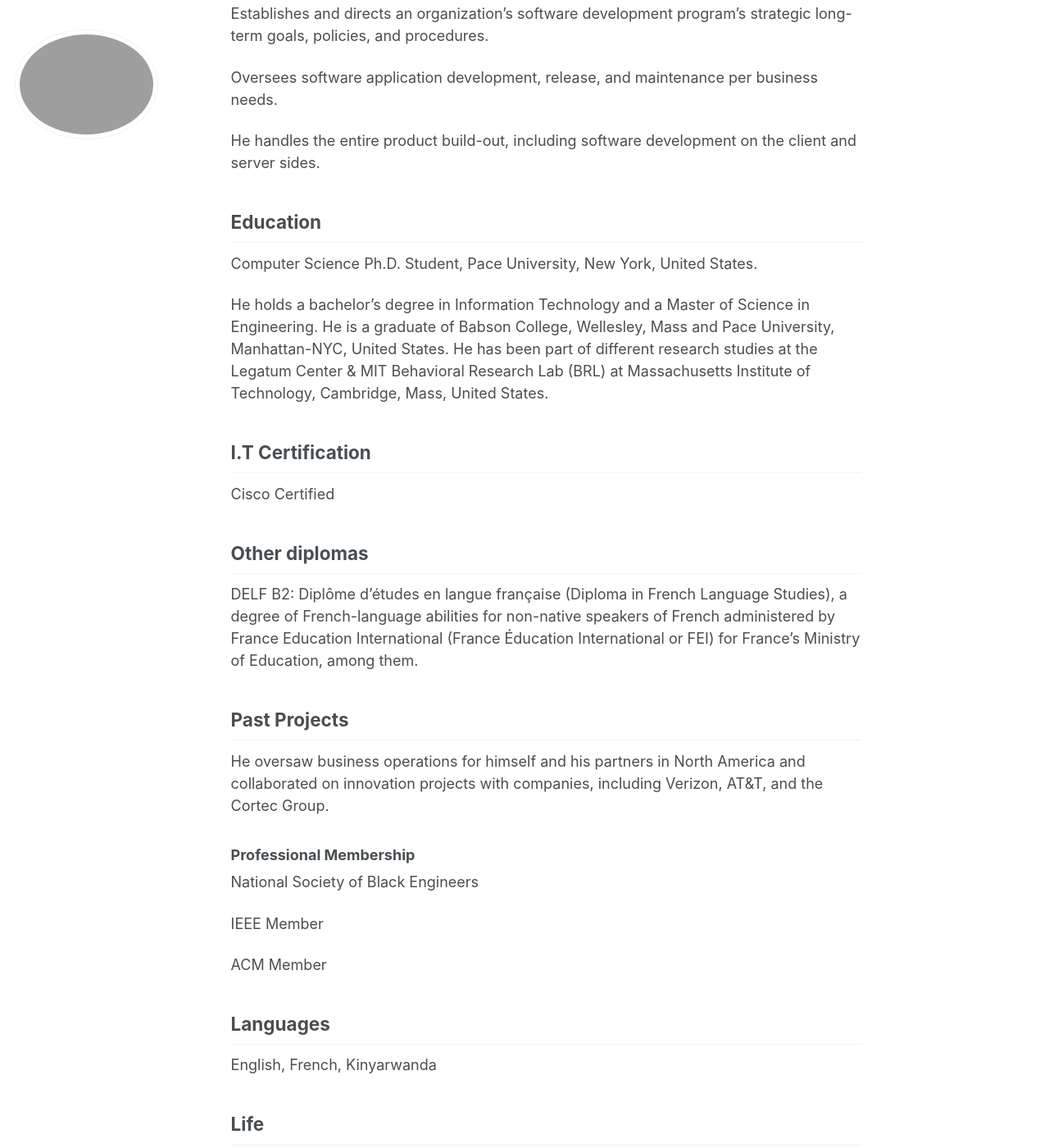
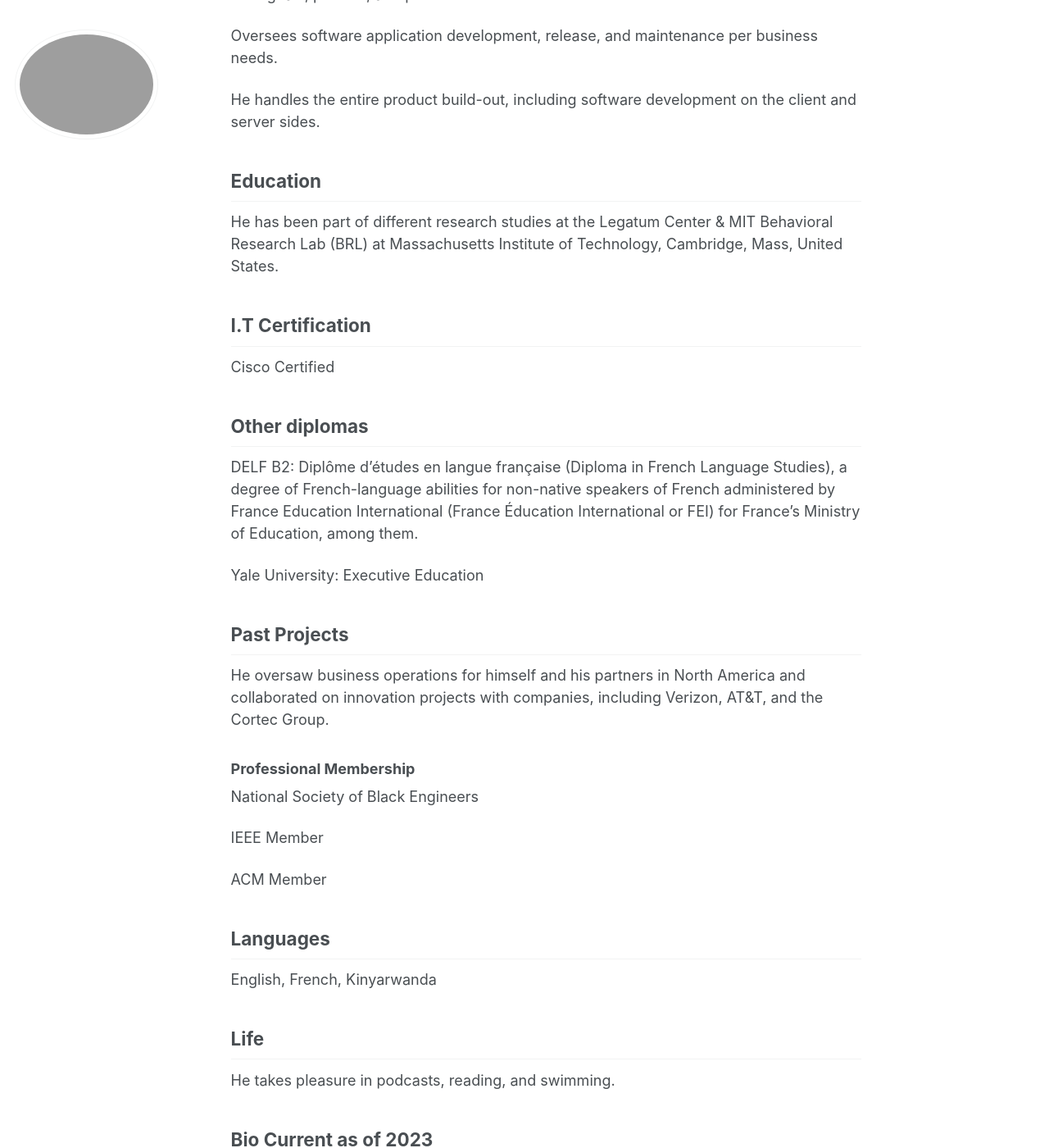
Before and after one commit to phdcsseiden/phdcsseiden.github.io, a Jekyll site: the page built from _pages/about.md, in a window 1280 px wide and 1400 px high, scrolled down 2268 px. Shown: the whole window at 82% size. Built offline with Jekyll 4.4.1, drawn with Linux system fonts in a browser that asks for light colours; some of the changed text lies outside the part shown.

Commit message:
Update about.md

```diff
--- a/_pages/about.md
+++ b/_pages/about.md
@@ -87,9 +82,10 @@ He handles the entire product build-out, including software development on the c
 
 ## Education
 
-Computer Science Ph.D. Student, Pace University, New York, United States.
 
-He holds a bachelor's degree in Information Technology and a Master of Science in Engineering. He is a graduate of Babson College, Wellesley, Mass and Pace University, Manhattan-NYC, United States. He has been part of different research studies at the Legatum Center & MIT Behavioral Research Lab (BRL) at Massachusetts Institute of Technology, Cambridge, Mass, United States.
+
+
+He has been part of different research studies at the Legatum Center & MIT Behavioral Research Lab (BRL) at Massachusetts Institute of Technology, Cambridge, Mass, United States.
 
 ## I.T Certification
 
@@ -98,6 +94,8 @@ Cisco Certified
 ## Other diplomas
 
 DELF B2: Diplôme d'études en langue française (Diploma in French Language Studies), a degree of French-language abilities for non-native speakers of French administered by France Education International (France Éducation International or FEI) for France's Ministry of Education, among them.
+
+Yale University: Executive Education
 
 ## Past Projects
 He oversaw business operations for himself and his partners in North America and collaborated on innovation projects with companies, including Verizon, AT&T, and the Cortec Group.
```
Also changed, not shown: other parts of _pages/about.md (+1 -6 lines).
